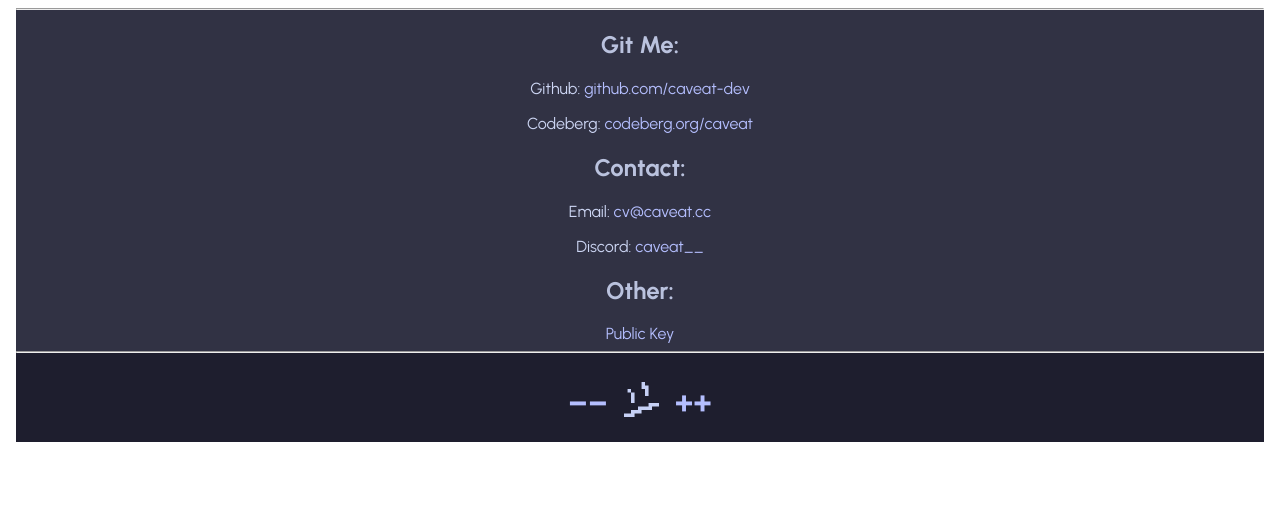
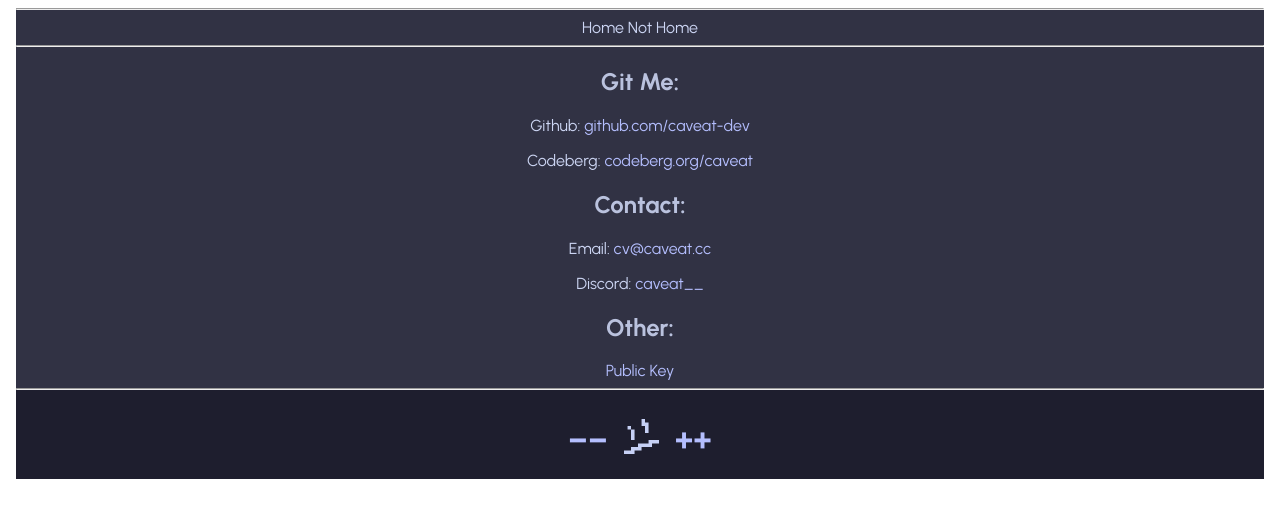
Before and after one commit to caveat-dev/caveat-dev.github.io, a SvelteKit app: page / in a window 1280 px wide. Shown: the top 518 px of the page. Built offline with nearby package versions, Linux system fonts and the light colour scheme.

Commit message:
add neomap.json

```diff
--- a/src/app.css
+++ b/src/app.css
@@ -35,3 +35,20 @@
     color: #74c7ec;
     text-decoration: none;
 }
+ul {
+    list-style-type: none;
+    margin: 0;
+    padding: 0;
+    overflow: hidden;
+    background-color: #313244;
+}
+li {
+    display: inline;
+    color: #cdd6f4;
+}
+li a {
+    display: block;
+    color: white;
+    padding: 14px 16px;
+    text-decoration: none;
+}
--- a/src/routes/+page.svelte
+++ b/src/routes/+page.svelte
@@ -5,6 +5,11 @@
 <title>caveat</title>
 <body id="body">
     <div id="content">
+        <hr>
+        <ul>
+            <li style="text-align: center">Home</li>
+            <li style="text-align: center">Not Home</li>
+        </ul>
         <hr>
         <h2>Git Me:</h2>
         <p>Github: <a href="https://github.com/caveat-dev" rel="me" target="_blank">github.com/caveat-dev</a></p>
--- /dev/null
+++ b/static/neomap.json
@@ -0,0 +1 @@
+{"version":"0","name":"caveat.cc","latitude":"0.00","longitude":"0","description":"hi!"}
```
Also changed, not shown: 18 other files (tests, documents, lock files or other folders).
